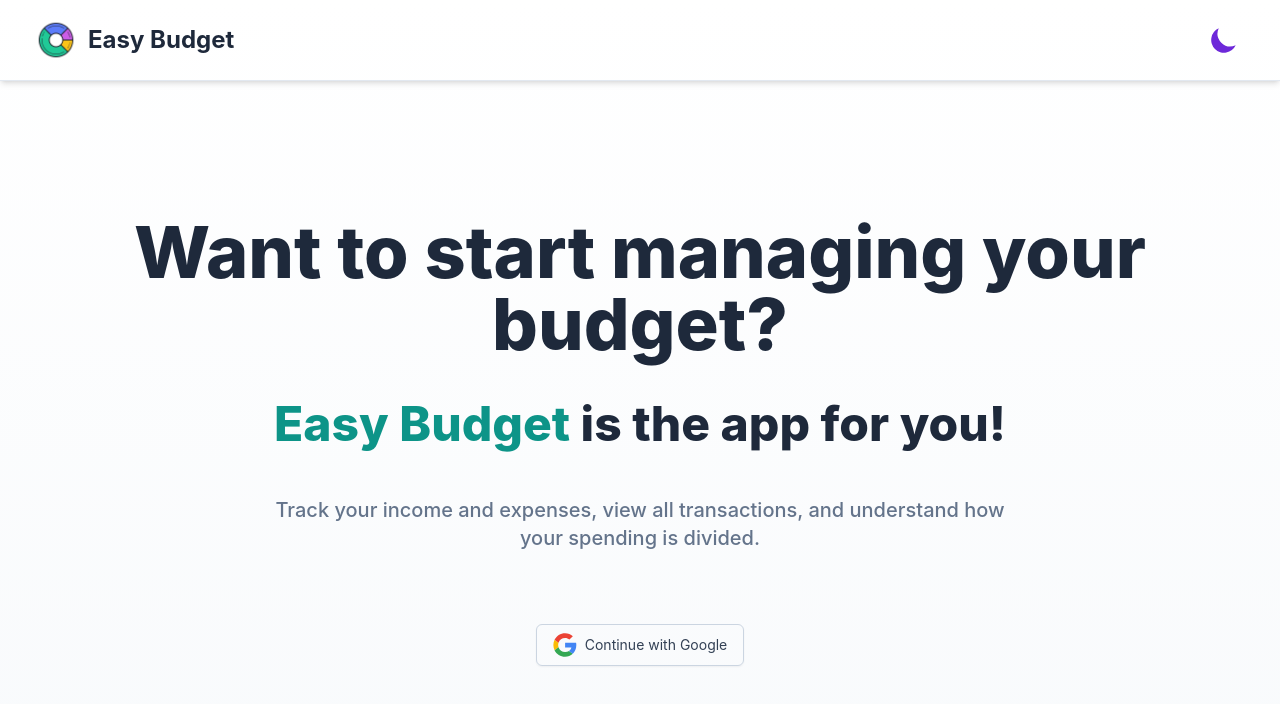
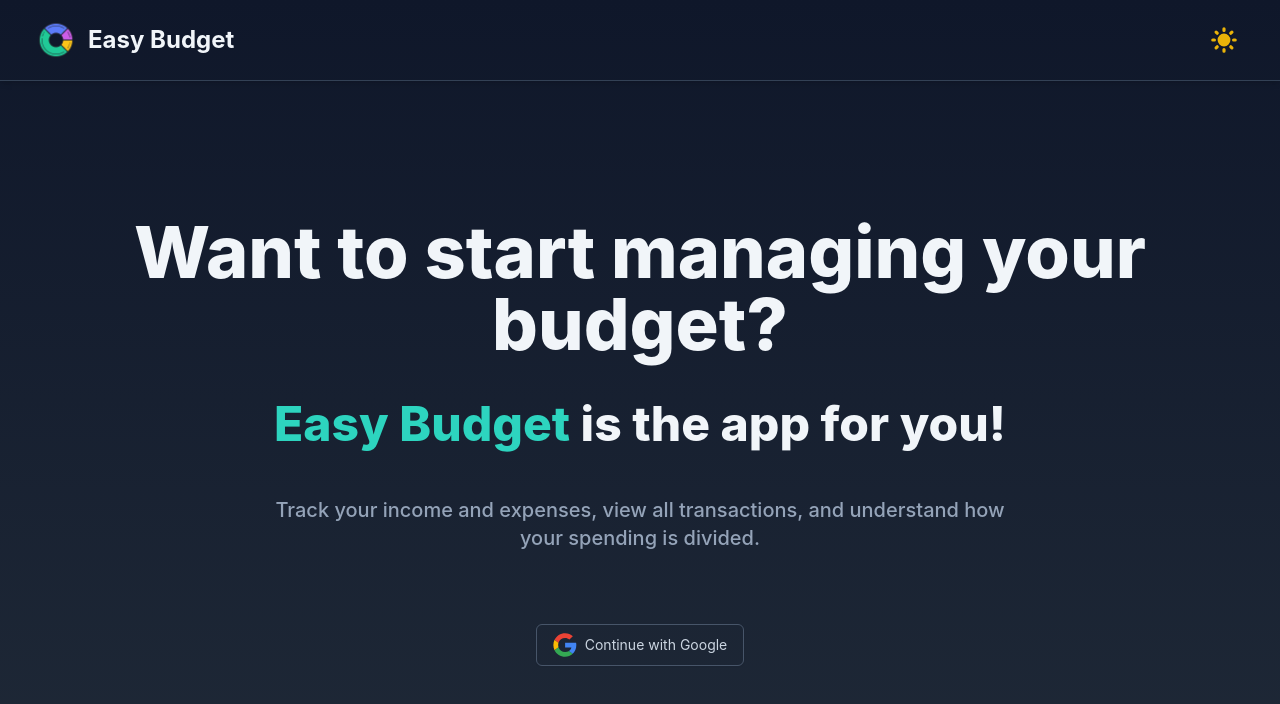
Before and after one commit to leogrigs/easy-budget, a React (Vite) app: page / in a window 1280 px wide. Shown: the top 704 px of the page. Built offline with nearby package versions, Linux system fonts and the light colour scheme; no server answers.

Commit message:
chore(theme): changed deafult theme to dark

```diff
--- a/src/components/ThemeToggle/ThemeToggle.tsx
+++ b/src/components/ThemeToggle/ThemeToggle.tsx
@@ -1,7 +1,7 @@
 import React, { useEffect, useState } from "react";
 
 const ThemeToggle: React.FC = () => {
-  const [theme, setTheme] = useState<"light" | "dark">("light");
+  const [theme, setTheme] = useState<"light" | "dark">("dark");
 
   useEffect(() => {
     const storedTheme = localStorage.getItem("theme") as
```
